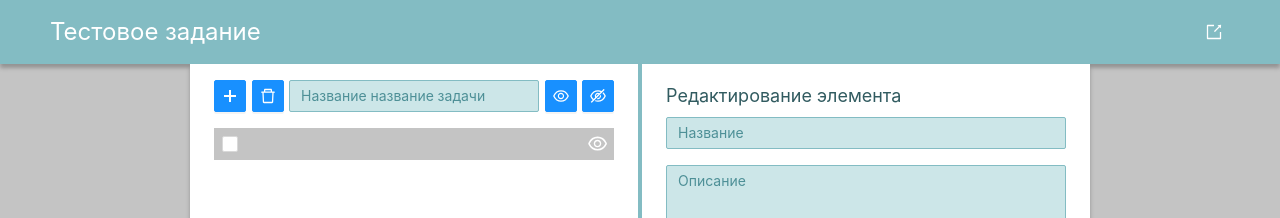
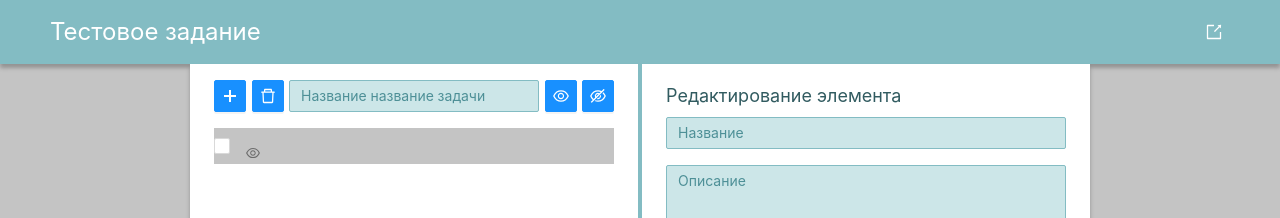
Before and after one commit to fallofElil/react-mobx-test, a React (Create React App) app: page / in a window 1280 px wide. Shown: the top 218 px of the page. Built offline with nearby package versions, Linux system fonts and the light colour scheme.

Commit message:
refactors styles ListItem

```diff
--- a/src/components/list/list-item.tsx
+++ /dev/null
@@ -1,111 +0,0 @@
-import React, { FC, Fragment } from 'react';
-import { List, Checkbox } from 'antd';
-import { EyeOutlined, EyeInvisibleOutlined } from '@ant-design/icons';
-import withStyles, { WithStylesProps } from 'react-jss';
-import { observer } from 'mobx-react';
-import { useStores } from '../../hooks/use-store';
-import { colors } from '../../styles/variables';
-
-interface IListItemProps extends WithStylesProps<typeof styles> {
-  title: string;
-  description: string;
-  visible: boolean;
-}
-
-const ListItem: FC<WithStylesProps<typeof styles>> = observer((props) => {
-  const { classes } = props;
-  const { listItemStore } = useStores();
-  const { Item } = List;
-
-  const onCheckboxChange = (e: any): void => {
-    const eTargetChecked = (e.target as HTMLInputElement).checked;
-    console.log('CHECKBOX STATE:', eTargetChecked);
-  };
-
-  return (
-    <Item className={classes.item}>
-      <Item.Meta
-        avatar={<Checkbox onChange={onCheckboxChange} />}
-        title={listItemStore.title}
-        description={
-          <Fragment>
-            <p>{listItemStore.description}</p>
-            <div className={classes.iconWrapper}>
-              {listItemStore.visible ? <EyeOutlined /> : <EyeInvisibleOutlined />}
-            </div>
-          </Fragment>
-        }
-        className={classes.meta}
-      />
-    </Item>
-  );
-});
-
-const styles = {
-  item: {
-    padding: 0,
-    marginBottom: '0.8rem',
-    backgroundColor: colors.background,
-    '&:hover': {
-      backgroundColor: colors.primaryLight,
-      cursor: 'pointer',
-    },
-  },
-  meta: {
-    display: 'flex',
-    justifyContent: 'start',
-    alignItems: 'center',
-    '& .ant-list-item-meta-avatar': {
-      display: 'flex',
-      justifyContent: 'center',
-      alignItems: 'center',
-      width: 32,
-      height: 32,
-      marginRight: 0,
-      '& .ant-checkbox-wrapper': {},
-    },
-    '& .ant-list-item-meta-content': {
-      display: 'flex',
-      justifyContent: 'start',
-      alignItems: 'center',
-    },
-    '& .ant-list-item-meta-title': {
-      width: 138,
-      paddingLeft: '1rem',
-      marginBottom: 0,
-      lineHeight: '1em',
-      color: colors.txtWhite,
-    },
-    '& .ant-list-item-meta-description': {
-      display: 'flex',
-      justifyContent: 'space-between',
-      alignItems: 'center',
-      flexGrow: 1,
-      '& p': {
-        width: 190,
-        paddingLeft: '1rem',
-        lineHeight: '1em',
-        marginBottom: 0,
-        color: colors.txtWhite,
-      },
-    },
-  },
-  iconWrapper: {
-    display: 'flex',
-    justifyContent: 'center',
-    alignItems: 'center',
-    width: 32,
-    height: 32,
-    marginLeft: 'auto',
-    fontSize: '1.6rem',
-    color: colors.txtWhite,
-  },
-};
-
-// ListItem.defaultProps = {
-//   title: 'Нет названия',
-//   description: '',
-//   visible: true,
-// };
-
-export default withStyles(styles)(ListItem);
--- /dev/null
+++ b/src/components/list/list-item/list-item.module.scss
@@ -0,0 +1,64 @@
+@import 'src/styles/variables';
+
+.item {
+  padding: 0;
+  margin-bottom: 0.8rem;
+  background-color: $background;
+  &:hover {
+    background-color: $primary-light;
+  }
+}
+
+.meta {
+  display: flex;
+  justify-content: start;
+  align-items: center;
+
+  .ant-list-item-meta-avatar {
+    display: flex;
+    justify-content: center;
+    align-items: center;
+    width: 32px;
+    height: 32px;
+    margin-right: 0;
+  }
+
+  .ant-list-item-meta-content {
+    display: flex;
+    justify-content: start;
+    align-items: center;
+  }
+
+  .ant-list-item-meta-title {
+    width: 138px;
+    padding-left: 1rem;
+    margin-bottom: 0;
+    line-height: 1em;
+    color: white;
+  }
+
+  .ant-list-item-meta-description {
+    display: flex;
+    justify-content: space-between;
+    align-items: center;
+    flex-grow: 1;
+
+    p {
+      width: 190px;
+      padding-left: 1rem;
+      line-height: 1em;
+      margin-bottom: 0;
+      color: white;
+    }
+  }
+}
+
+.icon-wrapper {
+  display: flex;
+  justify-content: center;
+  align-items: center;
+  width: 32px;
+  margin-left: auto;
+  font-size: 1.6rem;
+  color: white;
+}
--- /dev/null
+++ b/src/components/list/list-item/list-item.tsx
@@ -0,0 +1,43 @@
+import React, { FC, Fragment } from 'react';
+import { List, Checkbox } from 'antd';
+import { EyeOutlined, EyeInvisibleOutlined } from '@ant-design/icons';
+import { observer } from 'mobx-react';
+
+import { useStores } from '../../../hooks/use-store';
+import styles from './list-item.module.scss';
+
+const ListItem: FC = observer(() => {
+  const { listItemStore } = useStores();
+  const { Item } = List;
+
+  const onCheckboxChange = (e: any): void => {
+    const eTargetChecked = (e.target as HTMLInputElement).checked;
+    console.log('CHECKBOX STATE:', eTargetChecked);
+  };
+
+  return (
+    <Item className={styles.item}>
+      <Item.Meta
+        avatar={<Checkbox onChange={onCheckboxChange} />}
+        title={listItemStore.title}
+        description={
+          <Fragment>
+            <p>{listItemStore.description}</p>
+            <div className={styles.iconWrapper}>
+              {listItemStore.visible ? <EyeOutlined /> : <EyeInvisibleOutlined />}
+            </div>
+          </Fragment>
+        }
+        className={styles.meta}
+      />
+    </Item>
+  );
+});
+
+// ListItem.defaultProps = {
+//   title: 'Нет названия',
+//   description: '',
+//   visible: true,
+// };
+
+export default ListItem;
--- a/src/components/list/list.tsx
+++ b/src/components/list/list.tsx
@@ -4,7 +4,7 @@ import { PlusOutlined, DeleteOutlined, EyeOutlined, EyeInvisibleOutlined } from
 import withStyles, { WithStylesProps } from 'react-jss';
 import { observer } from 'mobx-react';
 import { useStores } from '../../hooks/use-store';
-import ListItem from './list-item';
+import ListItem from './list-item/list-item';
 import { colors } from '../../styles/variables';
 
 const List: FC<WithStylesProps<typeof styles>> = observer(({ classes }) => {
--- a/src/styles/_variables.scss
+++ b/src/styles/_variables.scss
@@ -1,5 +1,7 @@
 /* common */
 $txt-dark: #315B60;
+$background: #C4C4C4;
+$primary-light: #CCE6E8;
 
 /* antd */
 $primary-color: #83BCC3;
```
